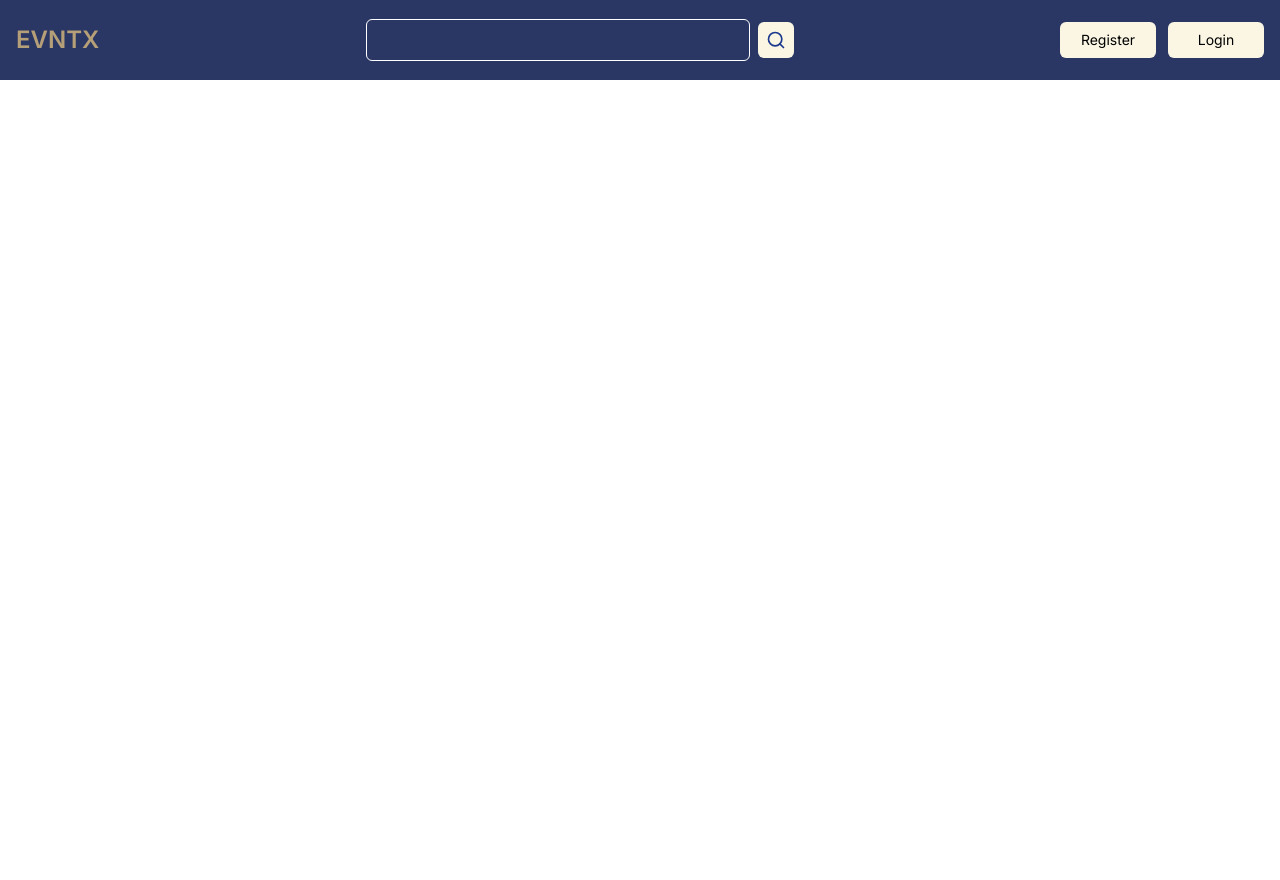
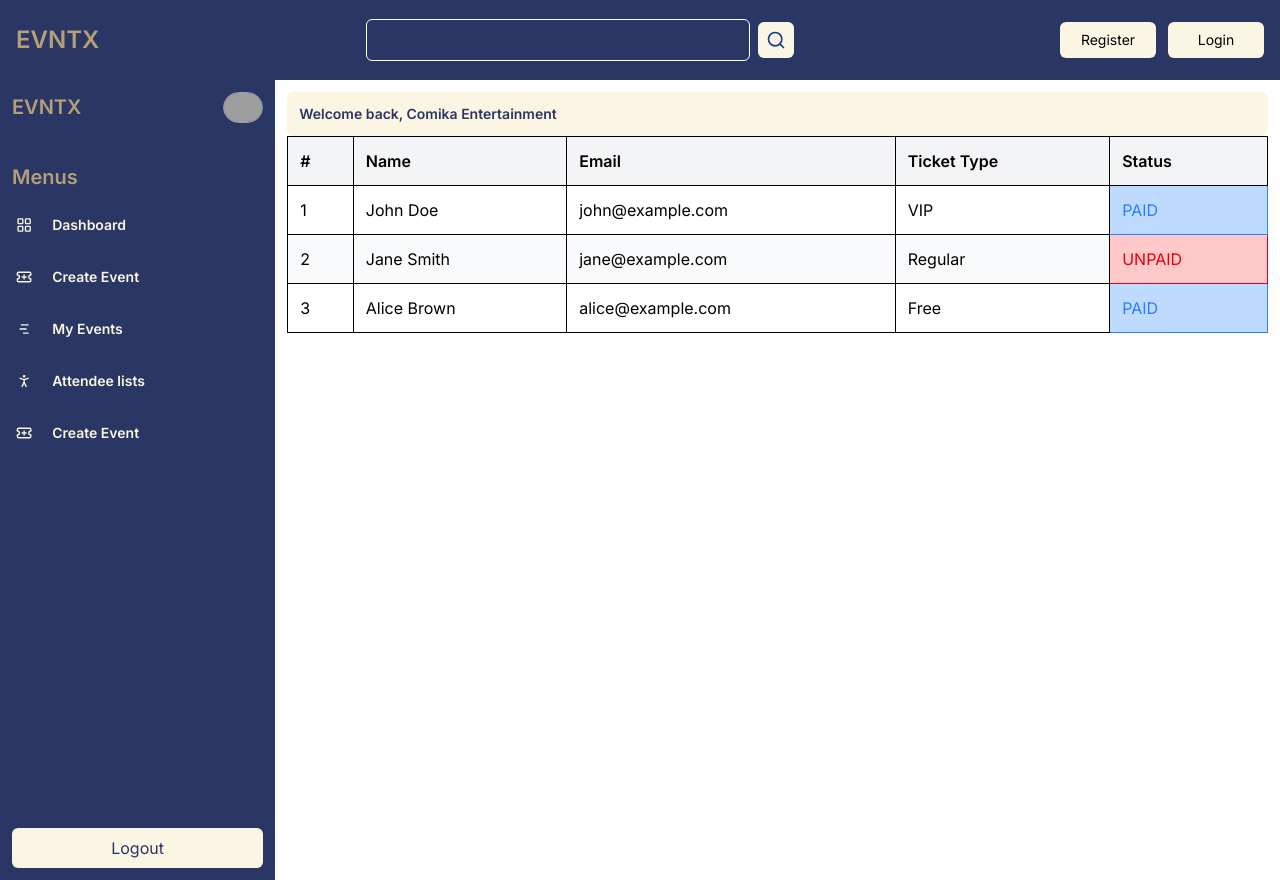
Before and after one commit to nndafnmain/evtx-client, a React (Vite) app: page /organizer/dashboard/attendee/lists in a window 1280 px wide. Before the commit the page ends 800 px from the top, so only its background shows below. Built offline with nearby package versions, Linux system fonts and the light colour scheme; grey boxes are pictures that could not be loaded.

Commit message:
style:list

```diff
--- a/src/App.tsx
+++ b/src/App.tsx
@@ -9,6 +9,7 @@ import { MyEvents } from "./features/dashboard/pages/MyEvents";
 import { EventDetail } from "./features/events/pages/EventDetail";
 import { ExploreEvents } from "./features/events/pages/ExploreEvents";
 import { Home } from "./features/home/pages/Home";
+import { AttendeeLists } from "./features/dashboard/pages/AttendeeLists";
 
 function App() {
   return (
@@ -25,6 +26,7 @@ function App() {
           <Route path="home" element={<HomeDashboard />} />
           <Route path="event/create" element={<CreateEvent />} />
           <Route path="event/lists" element={<MyEvents />} />
+          <Route path="attendee/lists" element={<AttendeeLists />} />
         </Route>
       </Routes>
     </BrowserRouter>
--- a/src/features/dashboard/components/AppSideBar.tsx
+++ b/src/features/dashboard/components/AppSideBar.tsx
@@ -1,4 +1,9 @@
-import { ChartNoAxesGantt, LayoutGrid, TicketPlus } from "lucide-react";
+import {
+  ChartNoAxesGantt,
+  LayoutGrid,
+  LucidePersonStanding,
+  TicketPlus,
+} from "lucide-react";
 import { Link } from "react-router-dom";
 
 const appSidebar = [
@@ -33,14 +38,14 @@ const appSidebar = [
     to: "/organizer/dashboard/event/lists",
   },
   {
-    title: "Create Event",
+    title: "Attendee lists",
     icon: (
-      <TicketPlus
+      <LucidePersonStanding
         size={20}
         className="text-[#FAF6E3] transition duration-300 group-hover:text-[#2A3663]"
       />
     ),
-    to: "/organizer/dashboard/event/create",
+    to: "/organizer/dashboard/attendee/lists",
   },
   {
     title: "Create Event",
--- /dev/null
+++ b/src/features/dashboard/pages/AttendeeLists.tsx
@@ -0,0 +1,68 @@
+type Attendee = {
+  id: string;
+  name: string;
+  email: string;
+  ticketType: string;
+  hasPaid?: boolean;
+};
+
+const attendees: Attendee[] = [
+  {
+    id: "1",
+    name: "John Doe",
+    email: "john@example.com",
+    ticketType: "VIP",
+    hasPaid: true,
+  },
+  {
+    id: "2",
+    name: "Jane Smith",
+    email: "jane@example.com",
+    ticketType: "Regular",
+    hasPaid: false,
+  },
+  {
+    id: "3",
+    name: "Alice Brown",
+    email: "alice@example.com",
+    ticketType: "Free",
+    hasPaid: true,
+  },
+];
+
+export const AttendeeLists = () => {
+  return (
+    <div className="overflow-x-auto">
+      {attendees.length > 0 ? (
+        <table className="min-w-full rounded-lg border border-gray-300 shadow-sm">
+          <thead className="bg-gray-100">
+            <tr className="text-left">
+              <th className="border p-3">#</th>
+              <th className="border p-3">Name</th>
+              <th className="border p-3">Email</th>
+              <th className="border p-3">Ticket Type</th>
+              <th className="border p-3">Status</th>
+            </tr>
+          </thead>
+          <tbody>
+            {attendees.map((attendee, index) => (
+              <tr key={attendee.id} className="odd:bg-white even:bg-gray-50">
+                <td className="border p-3">{index + 1}</td>
+                <td className="border p-3">{attendee.name}</td>
+                <td className="border p-3">{attendee.email}</td>
+                <td className="border p-3">{attendee.ticketType}</td>
+                <td
+                  className={`border p-3 ${attendee.hasPaid ? "bg-blue-200 text-blue-500" : "bg-red-200 text-red-600"} `}
+                >
+                  {attendee.hasPaid ? "PAID" : "UNPAID"}
+                </td>
+              </tr>
+            ))}
+          </tbody>
+        </table>
+      ) : (
+        <p className="mt-4 text-center text-gray-500">No attendees found.</p>
+      )}
+    </div>
+  );
+};
```
